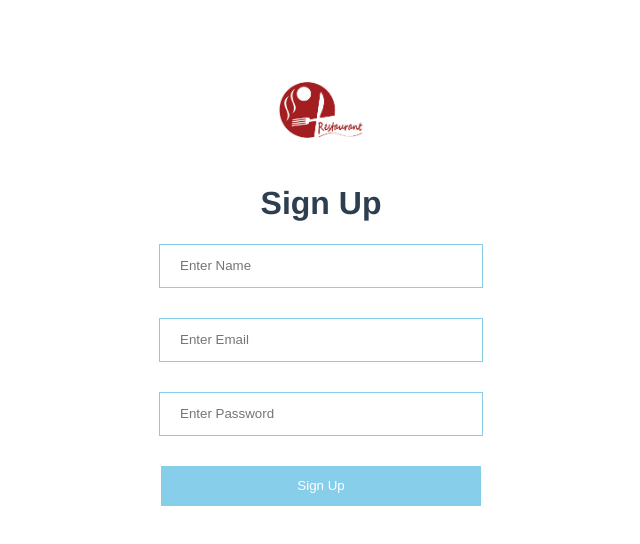
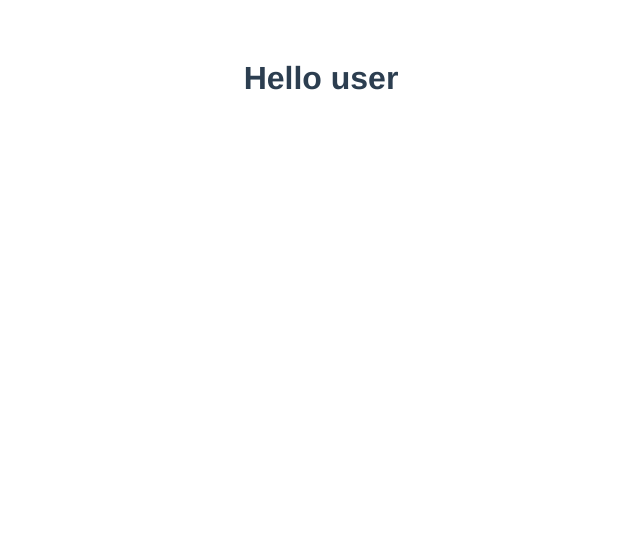
Before and after one commit to lemael/resto-projekt, a Vue app: page / in a window 1280 px wide. Shown: the top 544 px of the page, without its empty margins (319-959 px from the left). Built offline with nearby package versions, Linux system fonts and the light colour scheme.

Commit message:
Set-up Routing and connect SignUp with HomePage

```diff
--- a/package.json
+++ b/package.json
@@ -10,7 +10,8 @@
   "dependencies": {
     "axios": "^1.7.1",
     "core-js": "^3.8.3",
-    "vue": "^3.2.13"
+    "vue": "^3.2.13",
+    "vue-router": "^4.0.13"
   },
   "devDependencies": {
     "@babel/core": "^7.12.16",
--- a/src/App.vue
+++ b/src/App.vue
@@ -1,15 +1,15 @@
 <template>
-
-  <SignUp msg="Welcome to Your Vue.js App" />
+  <router-view />
 </template>
 
+
+
 <script>
-import SignUp from './components/SignUp.vue';
 
 export default {
   name: 'App',
   components: {
-    SignUp
+
   }
 }
 </script>
--- /dev/null
+++ b/src/components/HomePage.vue
@@ -0,0 +1,10 @@
+<template>
+    <h1>Hello user</h1>
+
+</template>
+<script>
+export default {
+    name: "HomePage"
+}
+</script>
+<style scoped></style>
--- a/src/components/SignUp.vue
+++ b/src/components/SignUp.vue
@@ -34,8 +34,9 @@ export default {
       });
       console.warn(result);
       if (result.status == 201) {
-        alert("sign-up done")
+        //alert("sign-up done")
         localStorage.setItem("user-info", JSON.stringify(result.data))
+        this.$router.push({name:"Home"})
       }
     }
   }
--- a/src/main.js
+++ b/src/main.js
@@ -1,4 +1,4 @@
 import { createApp } from 'vue'
 import App from './App.vue'
-
-createApp(App).mount('#app')
+import router from './routers'
+createApp(App).use(router).mount('#app')
--- /dev/null
+++ b/src/routers.js
@@ -0,0 +1,23 @@
+import HomePage from "./components/HomePage.vue";
+import SignUp from "./components/SignUp.vue";
+import { createRouter, createWebHistory } from 'vue-router'
+
+const routes = [
+    {
+        name: "Home",
+        component: HomePage,
+        path: "/"
+    },
+    {
+        name: "SignUp",
+        component: SignUp,
+        path: "/sign-up"
+    },
+];
+
+const router = createRouter({
+    history: createWebHistory(),
+    routes,
+})
+
+export default router;
```
Also changed, not shown: 1 other file (tests, documents, lock files or other folders).
